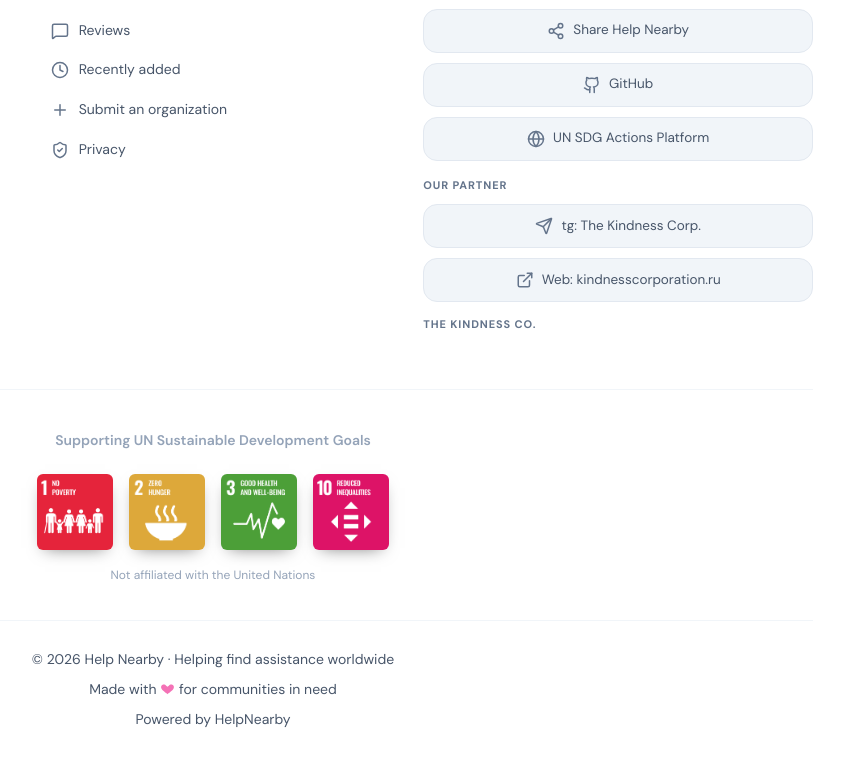
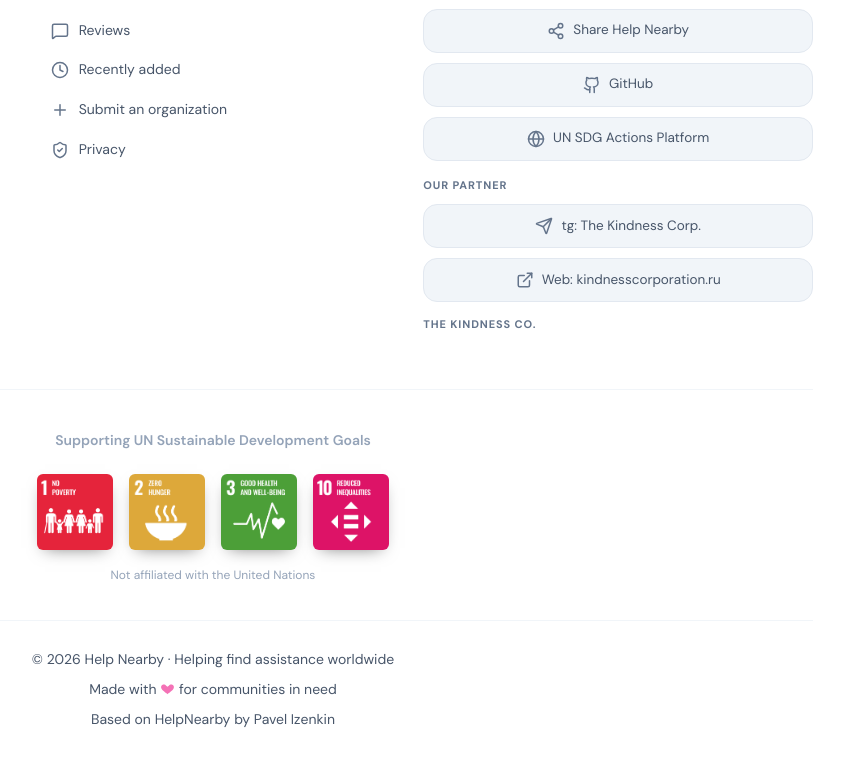
Before and after one commit to pizenkov13-boop/Help-Nearby, a Next.js app: page / in a window 1280 px wide. Shown: the part 1628-2394 px from the top of the page, without its empty margins (427-1271 px from the left). Built offline with nearby package versions, Linux system fonts and the light colour scheme; no server answers.

Commit message:
feat(footer): mandatory 'Based on HelpNearby by Pavel Izenkin' credit on copies; drop NEXT_PUBLIC_HIDE_POWERED_BY
Co-Authored-By: Claude Sonnet 5.5 <noreply@anthropic.com>

```diff
--- a/components/layout/SiteFooter.tsx
+++ b/components/layout/SiteFooter.tsx
@@ -1,6 +1,6 @@
 "use client";
 
-import { useCallback, useState } from "react";
+import { useCallback, useEffect, useState } from "react";
 import Image from "next/image";
 import Link from "next/link";
 import {
@@ -21,7 +21,7 @@ import { BrandLogo } from "@/components/BrandLogo";
 import { GithubIcon, InstagramIcon } from "@/components/icons/BrandIcons";
 import { CONTACT_EMAIL } from "@/lib/contactEmail";
 import { useLanguage } from "@/lib/i18n/LanguageProvider";
-import { MAIN_SITE_URL, siteConfig } from "@/lib/siteConfig";
+import { MAIN_HOSTNAMES, MAIN_SITE_URL, siteConfig } from "@/lib/siteConfig";
 
 const SDG_GOALS = [
   { id: "1", label: "UN Sustainable Development Goal 1: No Poverty" },
@@ -45,7 +45,13 @@ function HeartIcon() {
 }
 
 export function SiteFooter() {
-  const { t } = useLanguage();
+  const { t, language } = useLanguage();
+  // The authorship credit is not configurable. Copies are detected by hostname as well as by
+  // NEXT_PUBLIC_SITE_URL, so a copy that never set the latter still shows it after hydration.
+  const [isMainSite, setIsMainSite] = useState(siteConfig.url === MAIN_SITE_URL);
+  useEffect(() => {
+    setIsMainSite(MAIN_HOSTNAMES.has(window.location.hostname));
+  }, []);
   const [shareCopied, setShareCopied] = useState(false);
 
   const copyShareLink = useCallback(async () => {
@@ -199,14 +205,15 @@ export function SiteFooter() {
           </span>
           {" "}{t("footerForCommunities")}
         </p>
-        {siteConfig.showPoweredBy && siteConfig.url !== MAIN_SITE_URL ? (
-          <p className="made" data-testid="footer-powered-by">
-            Powered by{" "}
+        {isMainSite ? null : (
+          <p className="made" data-testid="footer-based-on">
+            {language === "ru" ? "На основе " : "Based on "}
             <a href={`${MAIN_SITE_URL}/`} target="_blank" rel="noopener">
               HelpNearby
             </a>
+            {language === "ru" ? ", автор Pavel Izenkin" : " by Pavel Izenkin"}
           </p>
-        ) : null}
+        )}
       </div>
     </footer>
   );
--- a/lib/siteConfig.ts
+++ b/lib/siteConfig.ts
@@ -25,6 +25,12 @@ function parseCenter(value: string | undefined): [number, number] | null {
 
 export const MAIN_SITE_URL = "https://www.help-nearby.org";
 
+/** Hostnames of the main site; every other host is a copy. */
+export const MAIN_HOSTNAMES: ReadonlySet<string> = new Set([
+  "www.help-nearby.org",
+  "help-nearby.org",
+]);
+
 export const siteConfig = {
   /** NEXT_PUBLIC_SITE_NAME — shown in page metadata and the PWA manifest. */
   name: text(process.env.NEXT_PUBLIC_SITE_NAME, "Help Nearby"),
@@ -43,6 +49,4 @@ export const siteConfig = {
     process.env.NEXT_PUBLIC_FOOTER_LINK_URL,
     "https://github.com/pizenkov13-boop/Help-Nearby",
   ),
-  /** NEXT_PUBLIC_HIDE_POWERED_BY=true removes the "Powered by HelpNearby" credit. */
-  showPoweredBy: process.env.NEXT_PUBLIC_HIDE_POWERED_BY?.trim() !== "true",
 } as const;
```
Also changed, not shown: 1 other file (tests, documents, lock files or other folders).
